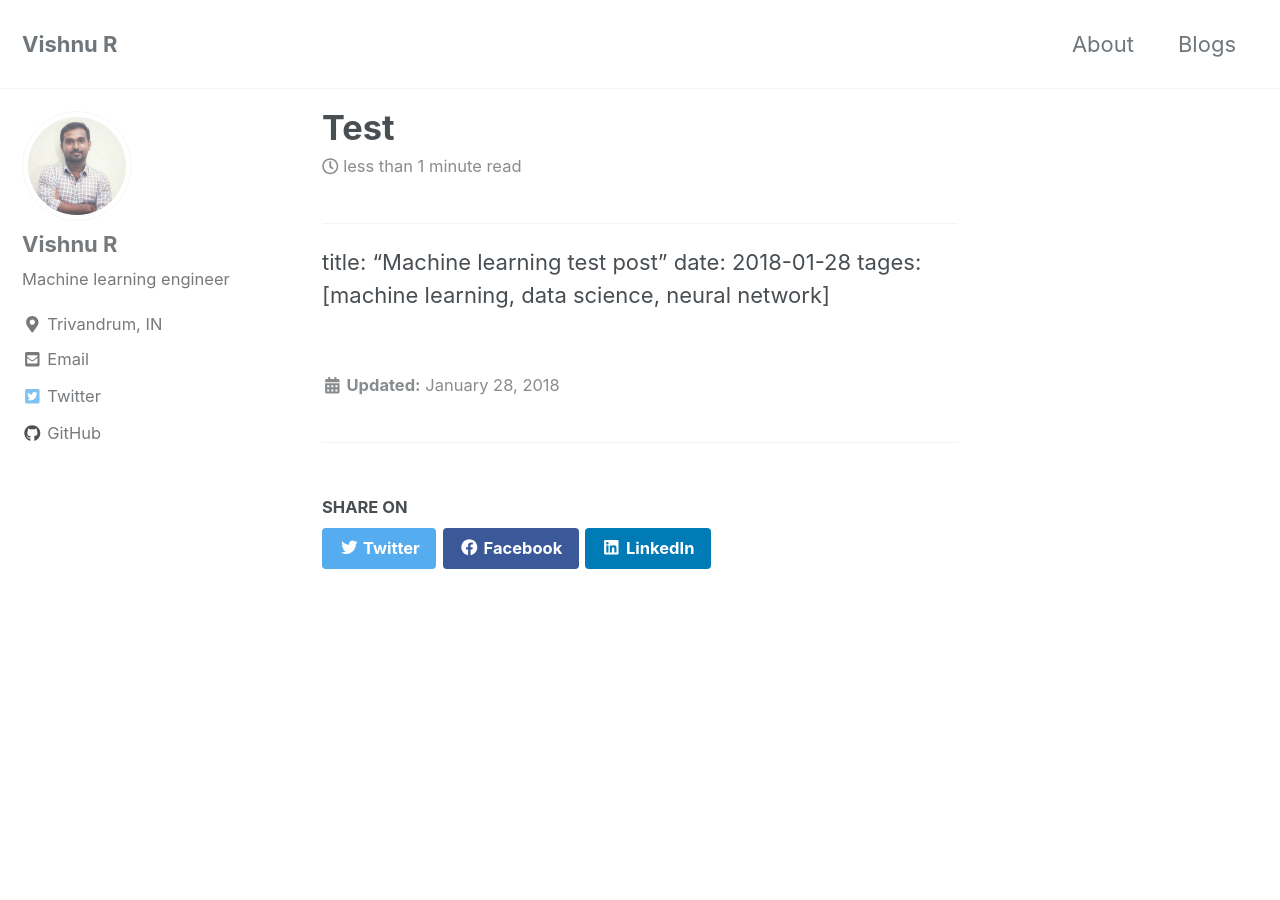
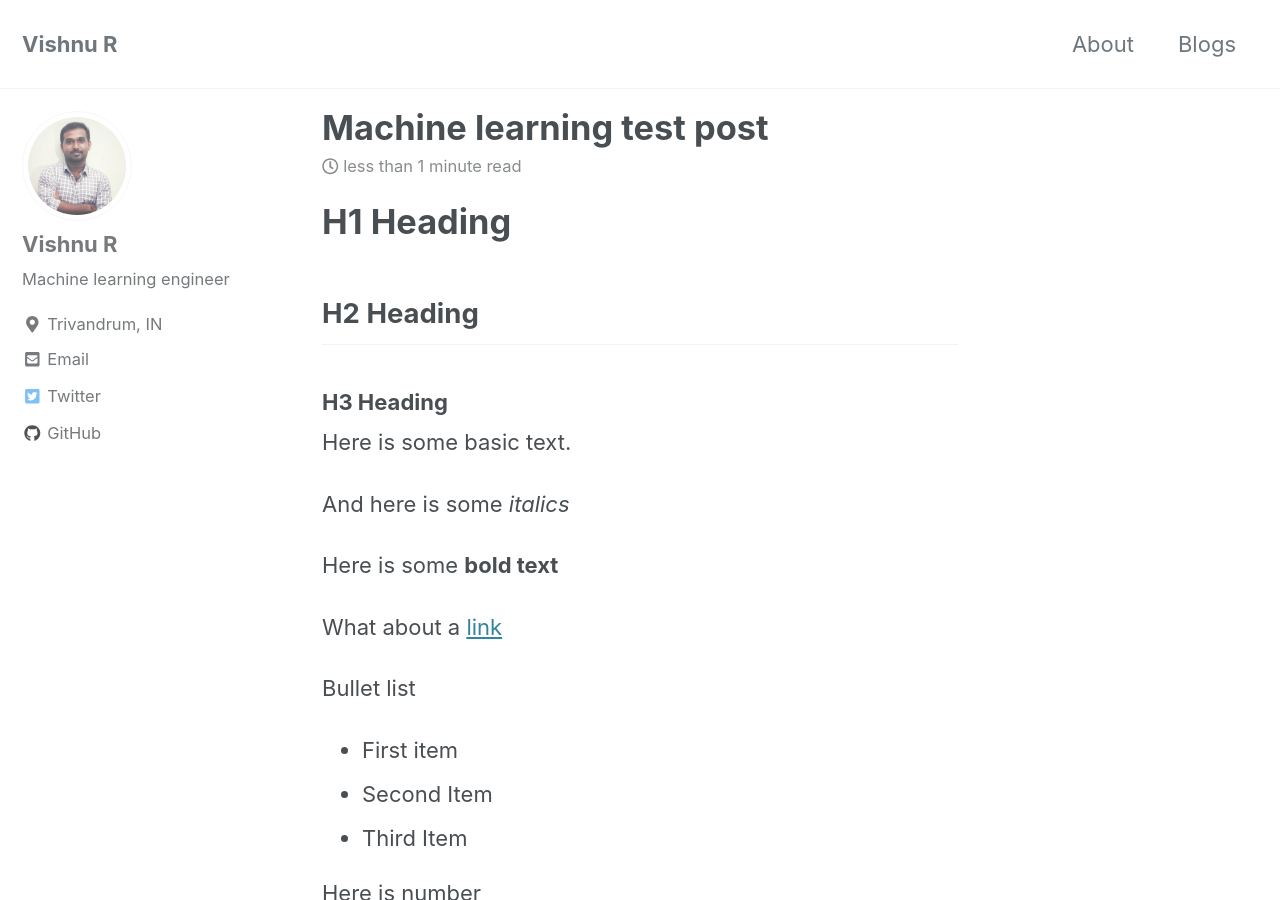
Before and after one commit to vishnurapps/vishnurapps.github.io, a Jekyll site: the page built from _posts/2018-01-28-test.md, in a window 1280 px wide and 900 px high. Built offline with Jekyll 4.4.1, drawn with Linux system fonts in a browser that asks for light colours; cached includes are drawn as plain includes; nearby versions of some CDN libraries; some of the changed text lies outside the part shown.

Commit message:
Changes in post

````diff
--- a/_data/navigation.yml
+++ b/_data/navigation.yml
@@ -1,7 +1,7 @@
 # main links
 main:
   - title: "About"
-    url: /about/
+    url: /About/
   - title: "Blogs"
     url: /Blogs/
   # - title: "About"
--- a/_posts/2018-01-28-test.md
+++ b/_posts/2018-01-28-test.md
@@ -1,4 +1,39 @@
 ---
 title: "Machine learning test post"
+layout: single
 date: 2018-01-28
 tages: [machine learning, data science, neural network]
+---
+
+# H1 Heading
+
+## H2 Heading
+
+### H3 Heading
+
+Here is some basic text.
+
+And here is some *italics*
+
+Here is some **bold text**
+
+What about a [link](https://github.com/vishnurapps)
+
+Bullet list
+* First item
++ Second Item
+- Third Item
+
+Here is number
+1. Frst
+2. Second
+3. Third
+
+Python code block:
+```python
+
+	import numpy as np
+
+	def test_function(x,y):
+	    z = np.sum(x,y)
+```
````
